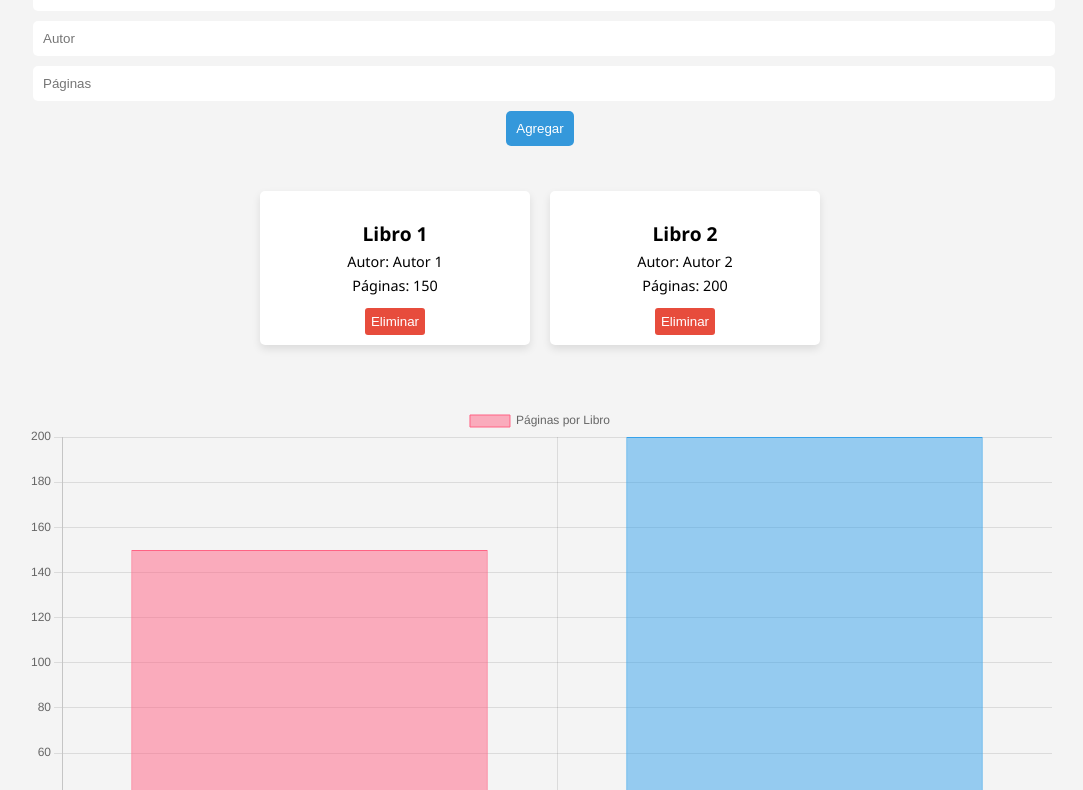
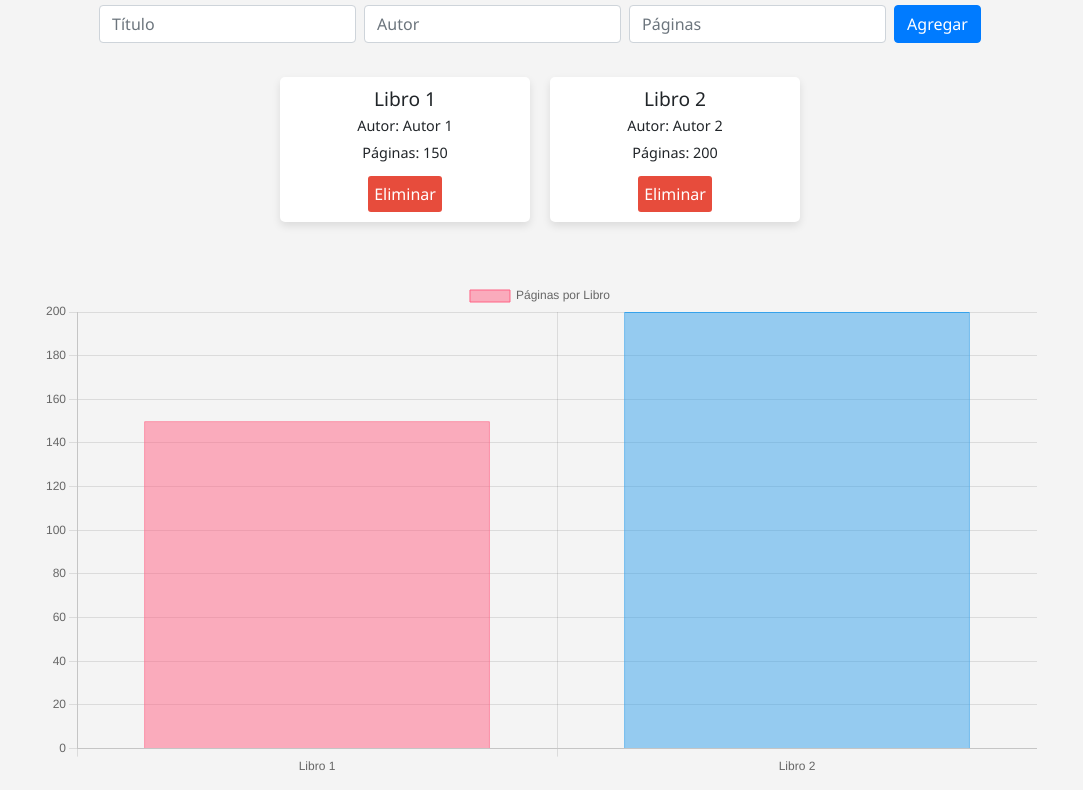
Before and after one commit to bjbryan13/CRUD-JAVASCRIPT-HTML5-CSS3-BOOSTRAP, a plain HTML site: page CRUD JAVASCRIPT + HTML5 + CSS3 + BOOSTRAP/index.html in a window 1280 px wide. Shown: the part 115-905 px from the top of the page, without its empty margins (100-1183 px from the left). Drawn offline with nearby package versions, Linux system fonts and the light colour scheme.

Commit message:
Update index.html

```diff
--- a/CRUD JAVASCRIPT + HTML5 + CSS3 + BOOSTRAP/index.html
+++ b/CRUD JAVASCRIPT + HTML5 + CSS3 + BOOSTRAP/index.html
@@ -3,24 +3,27 @@
 <head>
   <meta charset="UTF-8">
   <title>CRUD Dinámico</title>
+  <link rel="stylesheet" href="https://stackpath.bootstrapcdn.com/bootstrap/4.5.2/css/bootstrap.min.css">
   <link rel="stylesheet" href="styles.css">
 </head>
 <body>
-  <div class="container">
-    <h1>CRUD Dinámico</h1>
-    <form id="bookForm" class="form">
-      <input type="text" id="title" placeholder="Título" required>
-      <input type="text" id="author" placeholder="Autor" required>
-      <input type="number" id="pages" placeholder="Páginas" required>
-      <button id="addBtn" type="submit">Agregar</button>
+  <div class="container mt-5">
+    <h1 class="text-center mb-4">CRUD Dinámico</h1>
+    <form id="bookForm" class="form-inline justify-content-center mb-4">
+      <input type="text" id="title" class="form-control mr-sm-2" placeholder="Título" required>
+      <input type="text" id="author" class="form-control mr-sm-2" placeholder="Autor" required>
+      <input type="number" id="pages" class="form-control mr-sm-2" placeholder="Páginas" required>
+      <button id="addBtn" type="submit" class="btn btn-primary">Agregar</button>
     </form>
-    <div id="booksList" class="books-list"></div>
-    <div class="chart-container">
+    <div id="booksList" class="row justify-content-center"></div>
+    <div class="chart-container mt-5">
       <canvas id="booksChart"></canvas>
     </div>
   </div>
 
-  <script src="https://code.jquery.com/jquery-3.6.0.min.js"></script>
+  <script src="https://code.jquery.com/jquery-3.5.1.slim.min.js"></script>
+  <script src="https://cdn.jsdelivr.net/npm/@popperjs/core@2.11.6/dist/umd/popper.min.js"></script>
+  <script src="https://stackpath.bootstrapcdn.com/bootstrap/4.5.2/js/bootstrap.min.js"></script>
   <script src="https://cdnjs.cloudflare.com/ajax/libs/Chart.js/3.7.0/chart.min.js"></script>
   <script src="script.js"></script>
 </body>
```
